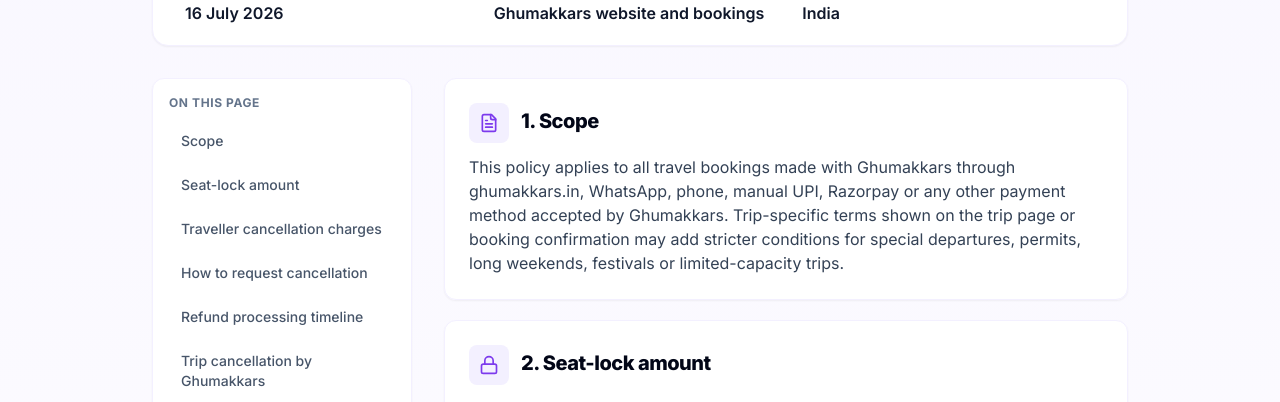
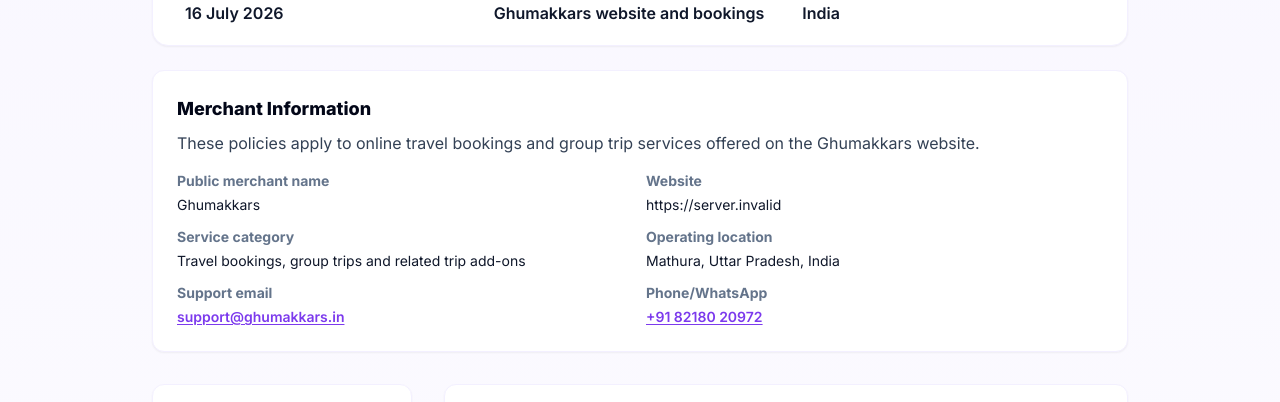
Before and after one commit to nobxta/Ghumakkars-2, a Next.js app: page /refund-policy in a window 1280 px wide. Shown: the part 381-783 px from the top of the page. Built offline with nearby package versions, Linux system fonts and the light colour scheme; no server answers.

Commit message:
Strengthen payment policy verification pages

```diff
--- a/app/about/page.tsx
+++ b/app/about/page.tsx
@@ -1,6 +1,7 @@
 import type { Metadata } from 'next';
 import Link from 'next/link';
 import { ArrowLeft, Mountain, Heart, Users, Shield, Sparkles } from 'lucide-react';
+import { CONTACT } from '@/lib/contact';
 
 export const metadata: Metadata = {
   title: 'About Ghumakkars | Group Trips Across India',
@@ -74,6 +75,30 @@
           </div>
         </section>
 
+        <section className="bg-white border border-gray-200 rounded-2xl shadow-sm p-5 sm:p-7 mb-8">
+          <h2 className="text-xl sm:text-2xl font-bold text-gray-900 mb-3 pl-3 border-l-4 border-purple-600">
+            Business information
+          </h2>
+          <dl className="grid gap-3 text-sm sm:text-base text-gray-700 sm:grid-cols-2">
+            <div>
+              <dt className="font-semibold text-gray-500">Public merchant name</dt>
+              <dd className="mt-0.5 font-bold text-gray-900">{CONTACT.brandName}</dd>
+            </div>
+            <div>
+              <dt className="font-semibold text-gray-500">Service category</dt>
+              <dd className="mt-0.5 font-bold text-gray-900">Travel bookings and group trips</dd>
+            </div>
+            <div>
+              <dt className="font-semibold text-gray-500">Operating location</dt>
+              <dd className="mt-0.5 font-bold text-gray-900">{CONTACT.address}</dd>
+            </div>
+            <div>
+              <dt className="font-semibold text-gray-500">Support</dt>
+              <dd className="mt-0.5 font-bold text-gray-900">{CONTACT.supportEmail}</dd>
+            </div>
+          </dl>
+        </section>
+
         <section className="bg-gradient-to-br from-purple-600 to-fuchsia-700 rounded-2xl p-6 sm:p-8 text-white text-center shadow-lg shadow-purple-500/30">
           <h2 className="text-xl sm:text-2xl font-extrabold mb-2">Ready for your next trip?</h2>
           <p className="text-purple-100 mb-5 text-sm sm:text-base">
--- a/app/contact/page.tsx
+++ b/app/contact/page.tsx
@@ -1,6 +1,7 @@
 import type { Metadata } from 'next';
 import Link from 'next/link';
 import { ArrowLeft, Mail, MessageCircle, Phone, MapPin, Clock, Instagram } from 'lucide-react';
+import { CONTACT } from '@/lib/contact';
 
 export const metadata: Metadata = {
   title: 'Contact Us | Ghumakkars',
@@ -63,6 +64,28 @@
             value="Mathura, Uttar Pradesh, India"
           />
         </div>
+
+        <section className="bg-white border border-gray-200 rounded-2xl shadow-sm p-5 sm:p-6 mb-8">
+          <h2 className="text-lg sm:text-xl font-bold text-gray-900 mb-3">Business Information</h2>
+          <dl className="grid gap-3 text-sm sm:text-base text-gray-700 sm:grid-cols-2">
+            <div>
+              <dt className="font-semibold text-gray-500">Public merchant name</dt>
+              <dd className="mt-0.5 font-bold text-gray-900">{CONTACT.brandName}</dd>
+            </div>
+            <div>
+              <dt className="font-semibold text-gray-500">Website</dt>
+              <dd className="mt-0.5 font-bold text-gray-900">{CONTACT.siteUrl}</dd>
+            </div>
+            <div>
+              <dt className="font-semibold text-gray-500">Service category</dt>
+              <dd className="mt-0.5 font-bold text-gray-900">Travel bookings and group trips</dd>
+            </div>
+            <div>
+              <dt className="font-semibold text-gray-500">Operating location</dt>
+              <dd className="mt-0.5 font-bold text-gray-900">{CONTACT.address}</dd>
+            </div>
+          </dl>
+        </section>
 
         <section className="bg-white border border-gray-200 rounded-2xl shadow-sm p-5 sm:p-6 mb-8">
           <div className="flex items-center gap-3 mb-3">
--- a/app/trips/[id]/TripDetailClient.tsx
+++ b/app/trips/[id]/TripDetailClient.tsx
@@ -821,7 +821,7 @@
                   <div className="w-7 h-7 rounded-full bg-green-100 flex items-center justify-center flex-shrink-0">
                     <Shield className="h-4 w-4 text-green-700" />
                   </div>
-                  <span>Free cancellation up to 7 days before</span>
+                  <span>Policy-based cancellation terms</span>
                 </div>
                 <div className="flex items-center gap-2.5 text-gray-700">
                   <div className="w-7 h-7 rounded-full bg-green-100 flex items-center justify-center flex-shrink-0">
--- a/components/CTA.tsx
+++ b/components/CTA.tsx
@@ -57,7 +57,7 @@
             </div>
             <div className="flex items-center space-x-2">
               <div className="w-2 h-2 bg-white rounded-full"></div>
-              <span className="text-sm md:text-base font-light">Easy Cancellation</span>
+              <span className="text-sm md:text-base font-light">Clear Refund Policy</span>
             </div>
           </div>
         </ScrollAnimation>
--- a/components/FAQ.tsx
+++ b/components/FAQ.tsx
@@ -31,7 +31,7 @@
   {
     id: 4,
     question: 'What if I need to cancel?',
-    answer: 'Cancel 7+ days before the trip and you can reschedule for free or get a refund minus a small processing fee. Cancel within 7 days — it depends on the trip, but we try to be fair about it. Seat lock deposits are non-refundable though. Check the specific trip page for exact terms.',
+    answer: 'Cancellation charges depend on how close the request is to departure, and seat-lock amounts are non-refundable once confirmed. Read the full Refund & Cancellation Policy before booking.',
   },
   {
     id: 5,
@@ -41,7 +41,7 @@
   {
     id: 6,
     question: 'What if Ghumakkars cancels a trip?',
-    answer: 'It happens rarely — usually weather or safety reasons. If we cancel, you get a full refund. No questions, no processing fees. Or you can move your booking to another trip if you prefer. We\'ll let you know as early as we can.',
+    answer: 'If Ghumakkars cancels a trip before departure for operational reasons, we may offer a refund, credit, or transfer to another departure as per the Refund & Cancellation Policy. Weather, road closure, government restriction, and other force majeure cases are handled according to recoverable vendor costs and safety conditions.',
   },
   {
     id: 7,
--- a/components/Footer.tsx
+++ b/components/Footer.tsx
@@ -64,6 +64,9 @@
           <div>
             <h4 className="text-xs md:text-sm font-bold text-gray-900 mb-4 tracking-wider uppercase">Get In Touch</h4>
             <ul className="space-y-2.5 text-sm text-gray-600">
+              <li className="text-gray-700">
+                <span className="font-semibold">Travel bookings and group trips</span>
+              </li>
               <li className="flex items-start gap-2">
                 <Mail className="h-4 w-4 mt-0.5 text-purple-500 flex-shrink-0" />
                 <a href="mailto:Contact@ghumakkars.in" className="hover:text-purple-600 break-all">Contact@ghumakkars.in</a>
--- a/components/LegalPolicyPage.tsx
+++ b/components/LegalPolicyPage.tsx
@@ -70,7 +70,7 @@
     canonicalPath: '/privacy-policy',
     jsonLdType: 'PrivacyPolicy',
     description:
-      'This Privacy Policy explains how Ghumakkars collects, uses, stores, protects and shares information when you visit ghumakkars.in, create an account, contact us or book a trip.',
+      'This Privacy Policy explains how Ghumakkars collects, uses, stores, protects and shares information when you visit www.ghumakkars.in, create an account, contact us or book a trip.',
     sections: [
       {
         title: '1. Information we collect',
@@ -199,7 +199,7 @@
         title: '1. Acceptance of terms',
         icon: <FileText className={iconClass} />,
         body: (
-          <p className={paragraph}>By accessing ghumakkars.in, creating an account, contacting us, making a payment or booking a trip, you agree to these Terms & Conditions, the <TextLink href="/privacy-policy">Privacy Policy</TextLink> and the <TextLink href="/refund-policy">Refund & Cancellation Policy</TextLink>. If you do not agree, do not use the website or complete a booking.</p>
+          <p className={paragraph}>By accessing www.ghumakkars.in, creating an account, contacting us, making a payment or booking a trip, you agree to these Terms & Conditions, the <TextLink href="/privacy-policy">Privacy Policy</TextLink> and the <TextLink href="/refund-policy">Refund & Cancellation Policy</TextLink>. If you do not agree, do not use the website or complete a booking.</p>
         ),
       },
       {
@@ -310,7 +310,7 @@
         title: '1. Scope',
         icon: <FileText className={iconClass} />,
         body: (
-          <p className={paragraph}>This policy applies to all travel bookings made with Ghumakkars through ghumakkars.in, WhatsApp, phone, manual UPI, Razorpay or any other payment method accepted by Ghumakkars. Trip-specific terms shown on the trip page or booking confirmation may add stricter conditions for special departures, permits, long weekends, festivals or limited-capacity trips.</p>
+          <p className={paragraph}>This policy applies to all travel bookings made with Ghumakkars through www.ghumakkars.in, WhatsApp, phone, manual UPI, Razorpay or any other payment method accepted by Ghumakkars. Trip-specific terms shown on the trip page or booking confirmation may add stricter conditions for special departures, permits, long weekends, festivals or limited-capacity trips.</p>
         ),
       },
       {
@@ -476,6 +476,45 @@
           </div>
         </header>
 
+        <section className="mt-6 rounded-xl border border-purple-100 bg-white p-5 shadow-sm sm:p-6">
+          <h2 className="text-lg font-extrabold text-slate-950">Merchant Information</h2>
+          <p className={`${paragraph} mt-2`}>
+            These policies apply to online travel bookings and group trip services offered on the Ghumakkars website.
+          </p>
+          <dl className="mt-4 grid gap-3 text-sm sm:grid-cols-2">
+            <div>
+              <dt className="font-bold text-slate-500">Public merchant name</dt>
+              <dd className="mt-1 text-slate-900">{CONTACT.brandName}</dd>
+            </div>
+            <div>
+              <dt className="font-bold text-slate-500">Website</dt>
+              <dd className="mt-1 text-slate-900">{siteUrl}</dd>
+            </div>
+            <div>
+              <dt className="font-bold text-slate-500">Service category</dt>
+              <dd className="mt-1 text-slate-900">Travel bookings, group trips and related trip add-ons</dd>
+            </div>
+            <div>
+              <dt className="font-bold text-slate-500">Operating location</dt>
+              <dd className="mt-1 text-slate-900">{CONTACT.address}</dd>
+            </div>
+            <div>
+              <dt className="font-bold text-slate-500">Support email</dt>
+              <dd className="mt-1">
+                <EmailLink />
+              </dd>
+            </div>
+            <div>
+              <dt className="font-bold text-slate-500">Phone/WhatsApp</dt>
+              <dd className="mt-1">
+                <a href={CONTACT.whatsappLink} className="font-semibold text-purple-700 underline underline-offset-2 hover:text-purple-900">
+                  {CONTACT.phoneDisplay}
+                </a>
+              </dd>
+            </div>
+          </dl>
+        </section>
+
         <div className="mt-8 grid gap-8 lg:grid-cols-[260px_minmax(0,1fr)]">
           <aside className="hidden lg:block">
             <nav className="sticky top-24 rounded-xl border border-purple-100 bg-white p-4 shadow-sm">
```
